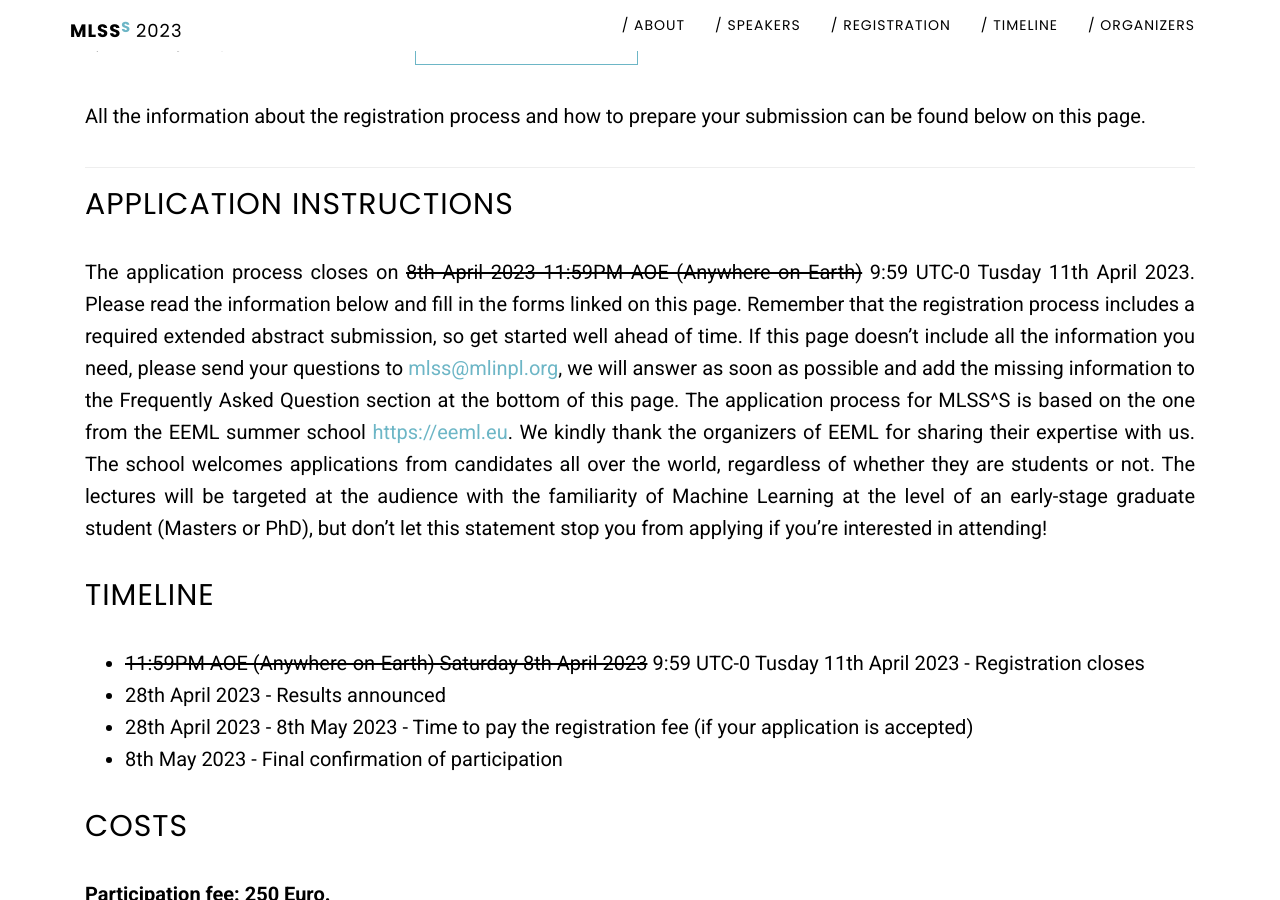
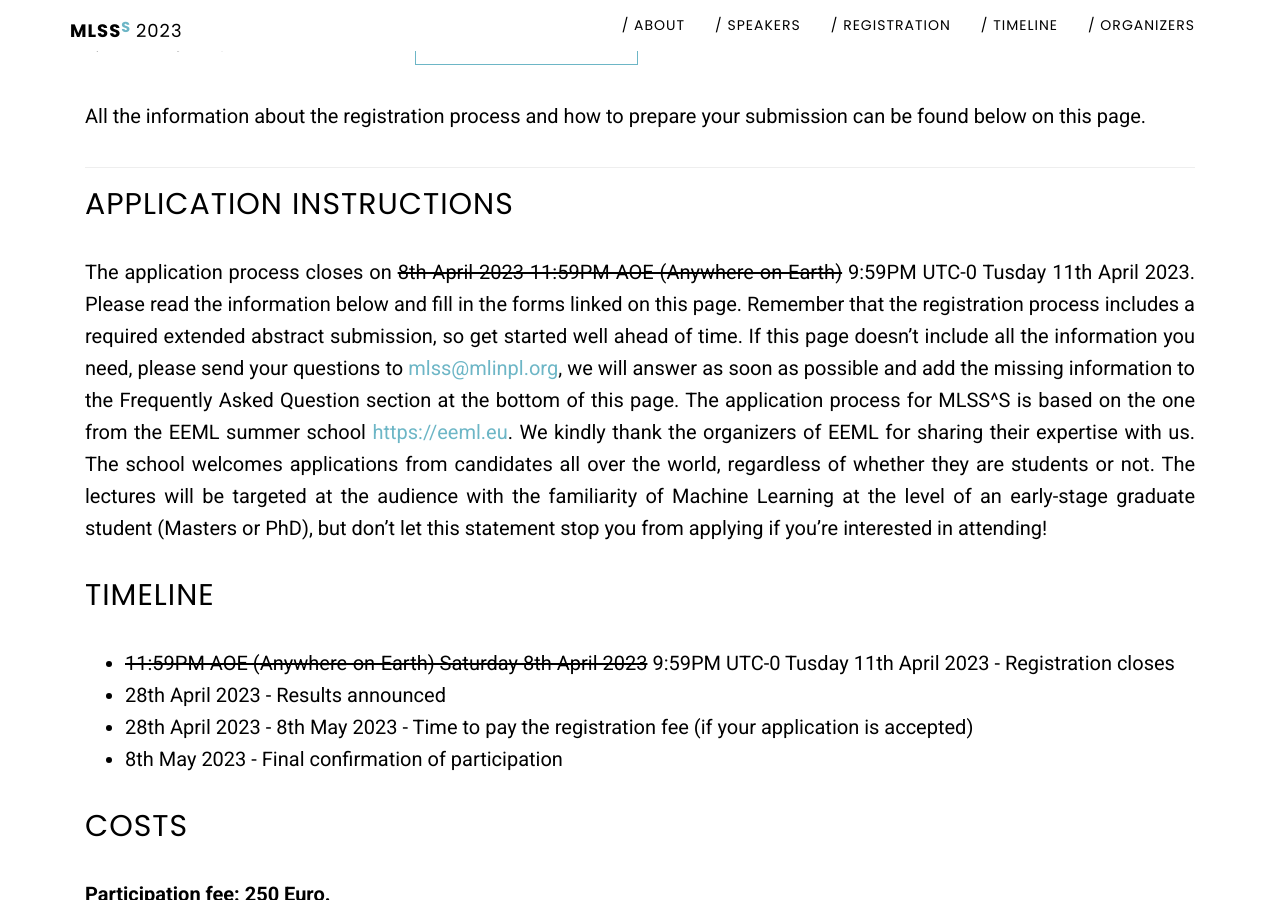
Before and after one commit to mlinpl/mlss2023.mlinpl.org, a Jekyll site: the page built from mlss-registration.md, in a window 1280 px wide and 900 px high, scrolled down 530 px. Built offline with Jekyll 4.4.1, drawn with Linux system fonts in a browser that asks for light colours.

Commit message:
Update the end of registration date again

```diff
--- a/mlss-registration.md
+++ b/mlss-registration.md
@@ -19,7 +19,7 @@ All the information about the registration process and how to prepare your submi
 
 ## Application instructions
 
-The application process closes on ~~8th April 2023 11:59PM AOE (Anywhere on Earth)~~ 9:59 UTC-0 Tusday 11th April 2023.
+The application process closes on ~~8th April 2023 11:59PM AOE (Anywhere on Earth)~~ 9:59PM UTC-0 Tusday 11th April 2023.
 Please read the information below and fill in the forms linked on this page.
 Remember that the registration process includes a required extended abstract submission, so get started well ahead of time.
 If this page doesn’t include all the information you need, please send your questions to [{{ site.email }}](mailto:{{ site.email }}), we will answer as soon as possible and add the missing information to the Frequently Asked Question section at the bottom of this page.
@@ -29,7 +29,7 @@ The school welcomes applications from candidates all over the world, regardless
 
 ## Timeline
 
-- ~~11:59PM AOE (Anywhere-on-Earth) Saturday 8th April 2023~~ 9:59 UTC-0 Tusday 11th April 2023 - Registration closes
+- ~~11:59PM AOE (Anywhere-on-Earth) Saturday 8th April 2023~~ 9:59PM UTC-0 Tusday 11th April 2023 - Registration closes
 - 28th April 2023 - Results announced
 - 28th April 2023 - 8th May 2023 - Time to pay the registration fee (if your application is accepted)
 - 8th May 2023 - Final confirmation of participation
```
